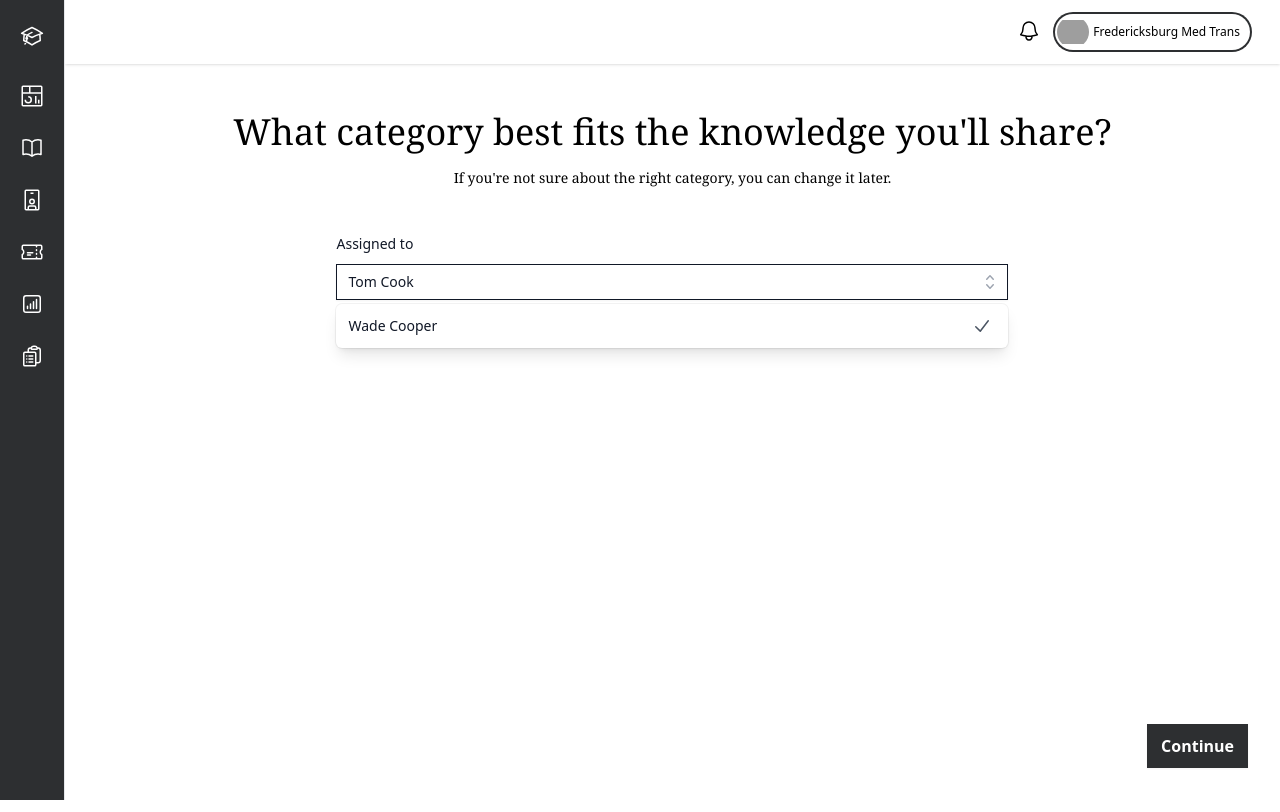
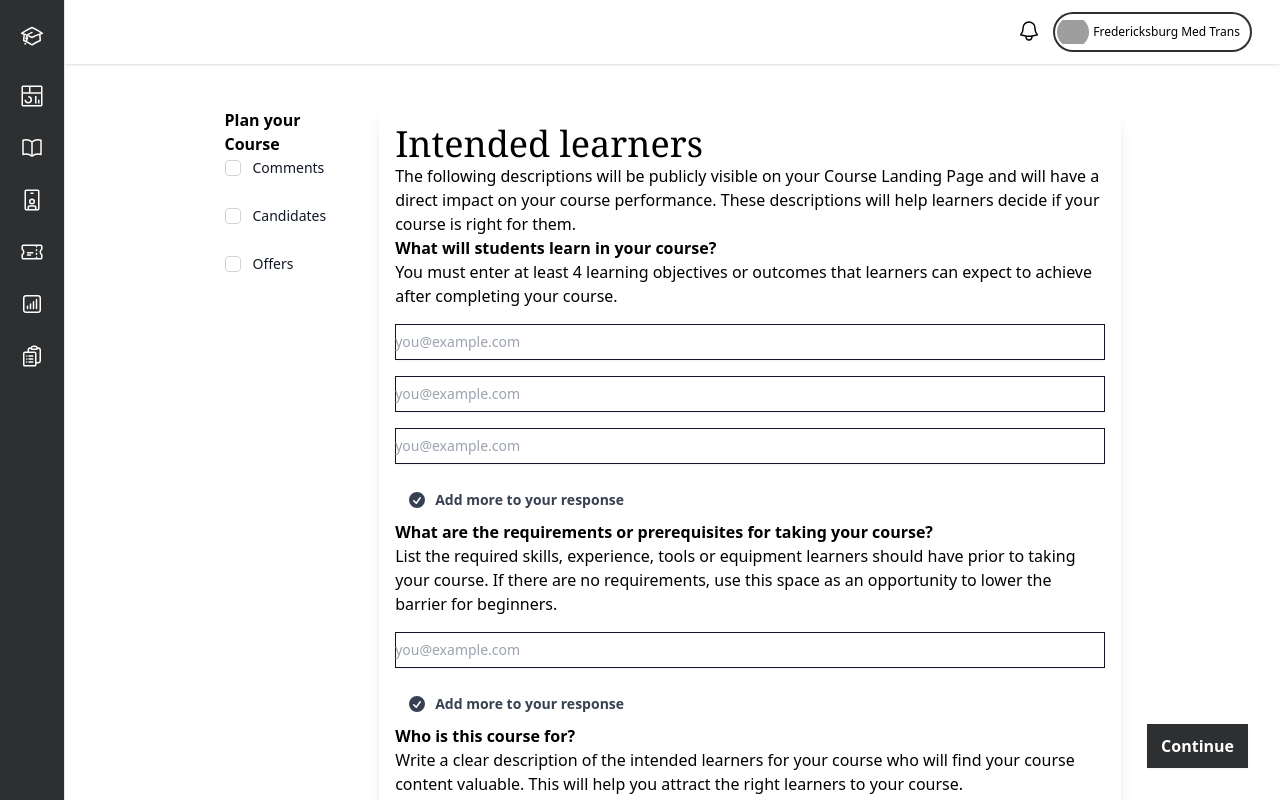
Before and after one commit to 1TaimoorSajjad/LMS-Design, an Angular app: page /add-course in a window 1280 px wide. Built offline with nearby package versions, Linux system fonts and the light colour scheme; grey boxes are pictures that could not be loaded.

Commit message:
created the new course form layout and form

```diff
--- a/src/app/components/courses/add-course/add-course.component.html
+++ b/src/app/components/courses/add-course/add-course.component.html
@@ -10,15 +10,15 @@
 
             </span>
         </div>
-        <div class="font-serif text-4xl mt-12 ">
+        <div class="font-serif text-4xl mt-12 hidden ">
             What category best fits the knowledge you'll share?
 
             <span class="block text-sm mt-4 text-center">If you're not sure about the right category, you can change it
                 later.
             </span>
         </div>
-
-        <div class="max-w-2xl mx-auto mt-11">
+        <!-- First three screens -->
+        <div class="max-w-4xl mx-auto mt-11 ">
             <div class="grid sm:grid-cols-2 gap-8 hidden">
                 <div class="p-20 shadow-sm custom-outline ">
                     <div class="flex justify-center">
@@ -58,7 +58,7 @@
                     </div>
                 </div>
             </div>
-            <div class="grid sm:grid-cols-1 gap-8  ">
+            <div class="grid sm:grid-cols-1 gap-8  hidden ">
                 <div>
                     <label id="listbox-label" class="block text-sm font-medium leading-6 text-gray-900">Assigned
                         to</label>
@@ -120,6 +120,138 @@
                 </div>
 
             </div>
+            <div class="grid sm:grid-cols-6 gap-8">
+                <div class="col-span-1">
+                    <label class="font-bold">Plan your Course</label>
+                    <div class="space-y-6">
+                        <div class="relative flex items-start">
+                            <div class="flex h-6 items-center">
+                                <input id="comments" aria-describedby="comments-description" name="comments"
+                                    type="checkbox"
+                                    class="h-4 w-4 rounded border-gray-300 text-indigo-600 focus:ring-indigo-600">
+                            </div>
+                            <div class="ml-3 text-sm leading-6">
+                                <label for="comments" class="font-medium text-gray-900">Comments</label>
+
+                            </div>
+                        </div>
+                        <div class="relative flex items-start">
+                            <div class="flex h-6 items-center">
+                                <input id="candidates" aria-describedby="candidates-description" name="candidates"
+                                    type="checkbox"
+                                    class="h-4 w-4 rounded border-gray-300 text-indigo-600 focus:ring-indigo-600">
+                            </div>
+                            <div class="ml-3 text-sm leading-6">
+                                <label for="candidates" class="font-medium text-gray-900">Candidates</label>
+
+                            </div>
+                        </div>
+                        <div class="relative flex items-start">
+                            <div class="flex h-6 items-center">
+                                <input id="offers" aria-describedby="offers-description" name="offers" type="checkbox"
+                                    class="h-4 w-4 rounded border-gray-300 text-indigo-600 focus:ring-indigo-600">
+                            </div>
+                            <div class="ml-3 text-sm leading-6">
+                                <label for="offers" class="font-medium text-gray-900">Offers</label>
+
+                            </div>
+                        </div>
+                    </div>
+                </div>
+                <div class="col-span-5 p-4 shadow-lg rounded-md ">
+                    <div class="text-4xl font-serif">
+                        Intended learners
+                    </div>
+                    <p>
+                        The following descriptions will be publicly visible on your Course Landing Page and will have a
+                        direct impact on your course performance. These descriptions will help learners decide if your
+                        course is right for them.
+                    </p>
+                    <p>
+                        <span class="font-bold block">What will students learn in your course?</span>
+                        You must enter at least 4 learning objectives or outcomes that learners can expect to achieve
+                        after completing your course.
+                    </p>
+
+                    <div class="mt-4">
+                        <label for="email" class="sr-only">Email</label>
+                        <input type="email" name="email" id="email"
+                            class="block w-full border-0 py-1.5 text-gray-900 shadow-sm ring-1 ring-inset ring-gray-900 placeholder:text-gray-400 focus:ring-2 focus:ring-inset focus:ring-indigo-600 sm:text-sm sm:leading-6"
+                            placeholder="you@example.com">
+                    </div>
+                    <div class="mt-4">
+                        <label for="email" class="sr-only">Email</label>
+                        <input type="email" name="email" id="email"
+                            class="block w-full border-0 py-1.5 text-gray-900 shadow-sm ring-1 ring-inset ring-gray-900 placeholder:text-gray-400 focus:ring-2 focus:ring-inset focus:ring-indigo-600 sm:text-sm sm:leading-6"
+                            placeholder="you@example.com">
+                    </div>
+                    <div class="mt-4">
+                        <label for="email" class="sr-only">Email</label>
+                        <input type="email" name="email" id="email"
+                            class="block w-full border-0 py-1.5 text-gray-900 shadow-sm ring-1 ring-inset ring-gray-900 placeholder:text-gray-400 focus:ring-2 focus:ring-inset focus:ring-indigo-600 sm:text-sm sm:leading-6"
+                            placeholder="you@example.com">
+                    </div>
+                    <div class="mt-4">
+                        <button type="button"
+                            class="inline-flex items-center gap-x-2  px-3.5 py-2.5 text-sm font-semibold text-gray-700">
+                            <svg class="-ml-0.5 h-5 w-5" viewBox="0 0 20 20" fill="currentColor" aria-hidden="true">
+                                <path fill-rule="evenodd"
+                                    d="M10 18a8 8 0 100-16 8 8 0 000 16zm3.857-9.809a.75.75 0 00-1.214-.882l-3.483 4.79-1.88-1.88a.75.75 0 10-1.06 1.061l2.5 2.5a.75.75 0 001.137-.089l4-5.5z"
+                                    clip-rule="evenodd" />
+                            </svg>
+                            Add more to your response
+                        </button>
+                    </div>
+                    <p>
+                        <span class="font-bold block">What are the requirements or prerequisites for taking your
+                            course?</span>
+                        List the required skills, experience, tools or equipment learners should have prior to taking
+                        your course.
+                        If there are no requirements, use this space as an opportunity to lower the barrier for
+                        beginners.
+                    </p>
+                    <div class="mt-4">
+                        <label for="email" class="sr-only">Email</label>
+                        <input type="email" name="email" id="email"
+                            class="block w-full border-0 py-1.5 text-gray-900 shadow-sm ring-1 ring-inset ring-gray-900 placeholder:text-gray-400 focus:ring-2 focus:ring-inset focus:ring-indigo-600 sm:text-sm sm:leading-6"
+                            placeholder="you@example.com">
+                    </div>
+                    <div class="mt-4">
+                        <button type="button"
+                            class="inline-flex items-center gap-x-2  px-3.5 py-2.5 text-sm font-semibold text-gray-700">
+                            <svg class="-ml-0.5 h-5 w-5" viewBox="0 0 20 20" fill="currentColor" aria-hidden="true">
+                                <path fill-rule="evenodd"
+                                    d="M10 18a8 8 0 100-16 8 8 0 000 16zm3.857-9.809a.75.75 0 00-1.214-.882l-3.483 4.79-1.88-1.88a.75.75 0 10-1.06 1.061l2.5 2.5a.75.75 0 001.137-.089l4-5.5z"
+                                    clip-rule="evenodd" />
+                            </svg>
+                            Add more to your response
+                        </button>
+                    </div>
+                    <p>
+                        <span class="font-bold block">Who is this course for?</span>
+                        Write a clear description of the intended learners for your course who will find your course
+                        content valuable.
+                        This will help you attract the right learners to your course.
+                    </p>
+                    <div class="mt-4">
+                        <label for="email" class="sr-only">Email</label>
+                        <input type="email" name="email" id="email"
+                            class="block w-full border-0 py-1.5 text-gray-900 shadow-sm ring-1 ring-inset ring-gray-900 placeholder:text-gray-400 focus:ring-2 focus:ring-inset focus:ring-indigo-600 sm:text-sm sm:leading-6"
+                            placeholder="you@example.com">
+                    </div>
+                    <div class="mt-4">
+                        <button type="button"
+                            class="inline-flex items-center gap-x-2  px-3.5 py-2.5 text-sm font-semibold text-gray-700">
+                            <svg class="-ml-0.5 h-5 w-5" viewBox="0 0 20 20" fill="currentColor" aria-hidden="true">
+                                <path fill-rule="evenodd"
+                                    d="M10 18a8 8 0 100-16 8 8 0 000 16zm3.857-9.809a.75.75 0 00-1.214-.882l-3.483 4.79-1.88-1.88a.75.75 0 10-1.06 1.061l2.5 2.5a.75.75 0 001.137-.089l4-5.5z"
+                                    clip-rule="evenodd" />
+                            </svg>
+                            Add more to your response
+                        </button>
+                    </div>
+                </div>
+            </div>
         </div>
         <div class="btn-primary absolute right-8 bottom-8 ">
             <button>Continue</button>
```
